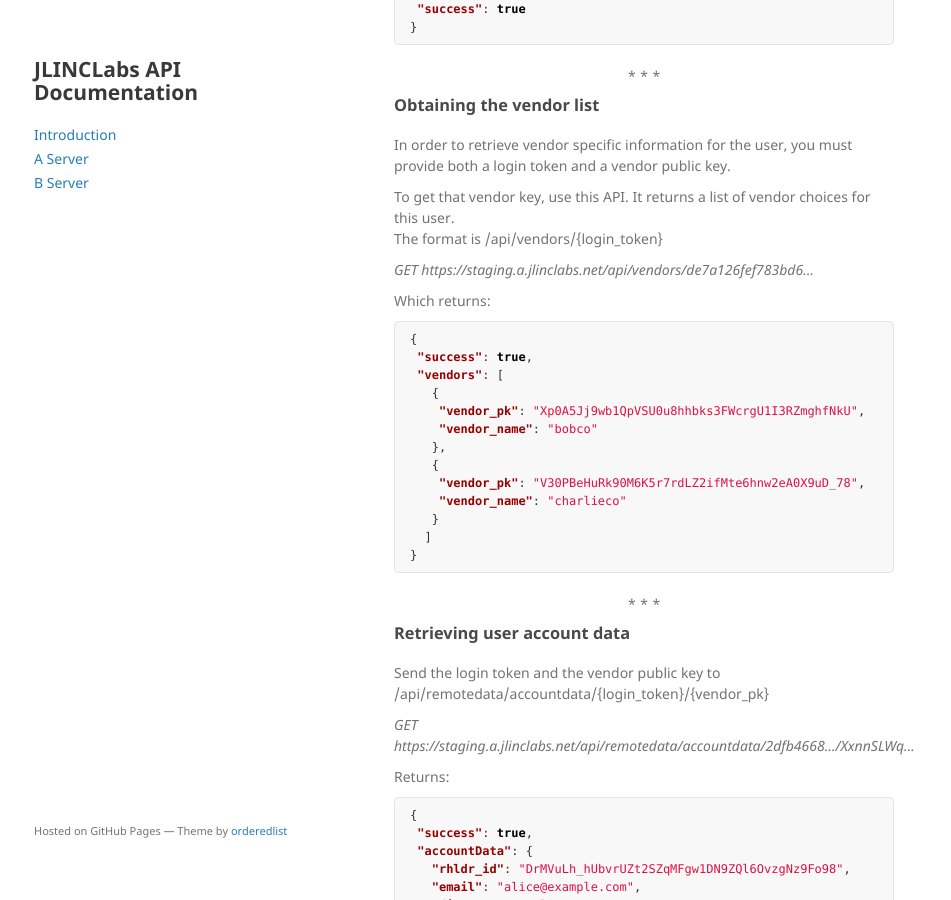
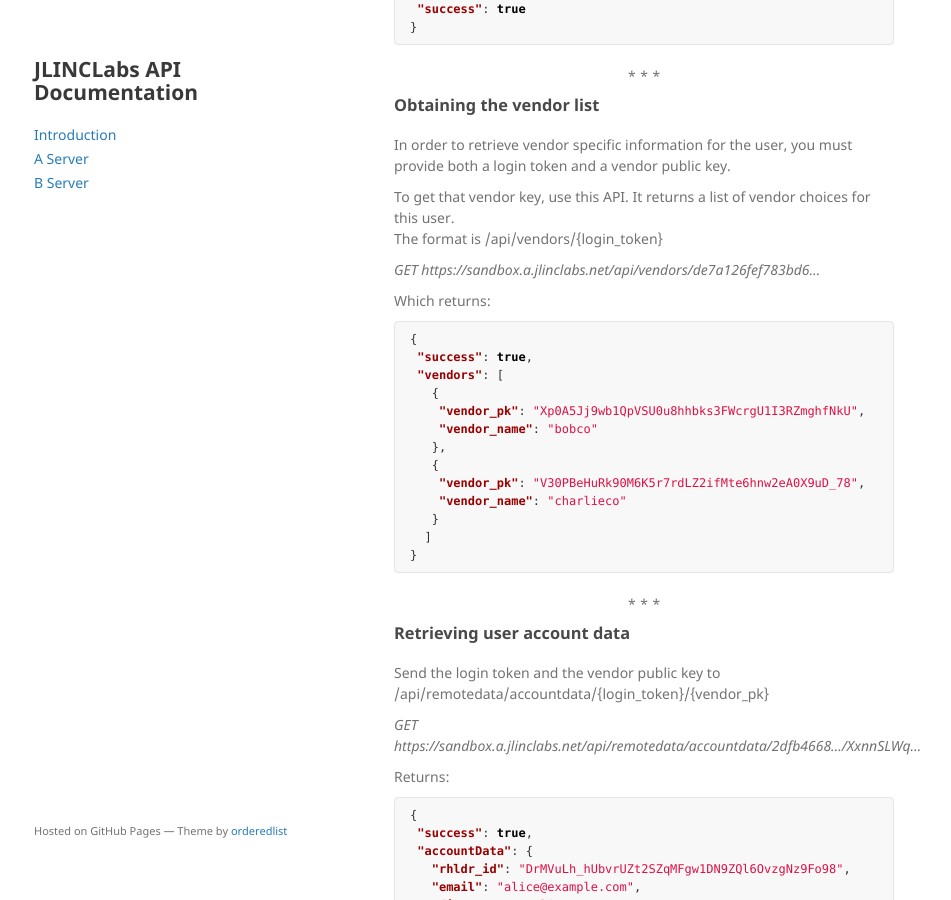
Before and after one commit to jlinclabs/apidocs, a Jekyll site: the page built from a_server.md, in a window 1280 px wide and 900 px high, scrolled down 2117 px. Shown: the whole window, without its empty margins (176-1127 px from the left). Built offline with Jekyll 4.4.1, drawn with Linux system fonts in a browser that asks for light colours; our own code applies the rules of GitHub Pages for plain Markdown files; part of the change alters nothing that is shown.

Commit message:
Fixed urls.

```diff
--- a/a_server.md
+++ b/a_server.md
@@ -116,7 +116,7 @@ In order to retrieve vendor specific information for the user, you must provide
 To get that vendor key, use this API. It returns a list of vendor choices for this user.
 The format is /api/vendors/{login_token}
 
-_GET https://staging.a.jlinclabs.net/api/vendors/de7a126fef783bd6..._
+_GET https://sandbox.a.jlinclabs.net/api/vendors/de7a126fef783bd6..._
 
 Which returns:
 
@@ -141,7 +141,7 @@ Which returns:
 ### Retrieving user account data
 Send the login token and the vendor public key to /api/remotedata/accountdata/{login_token}/{vendor_pk}
 
-_GET https://staging.a.jlinclabs.net/api/remotedata/accountdata/2dfb4668.../XxnnSLWq..._
+_GET https://sandbox.a.jlinclabs.net/api/remotedata/accountdata/2dfb4668.../XxnnSLWq..._
 
 Returns:
 
```
